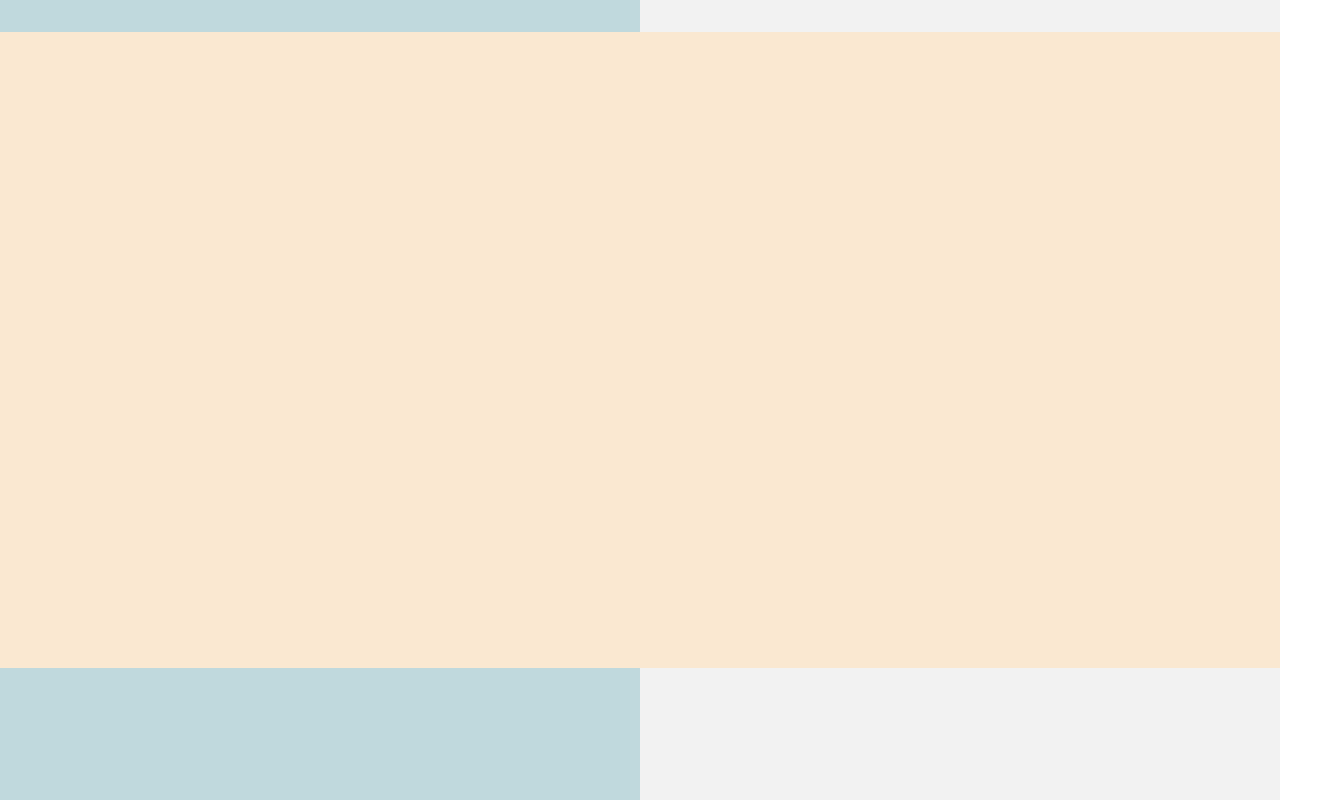
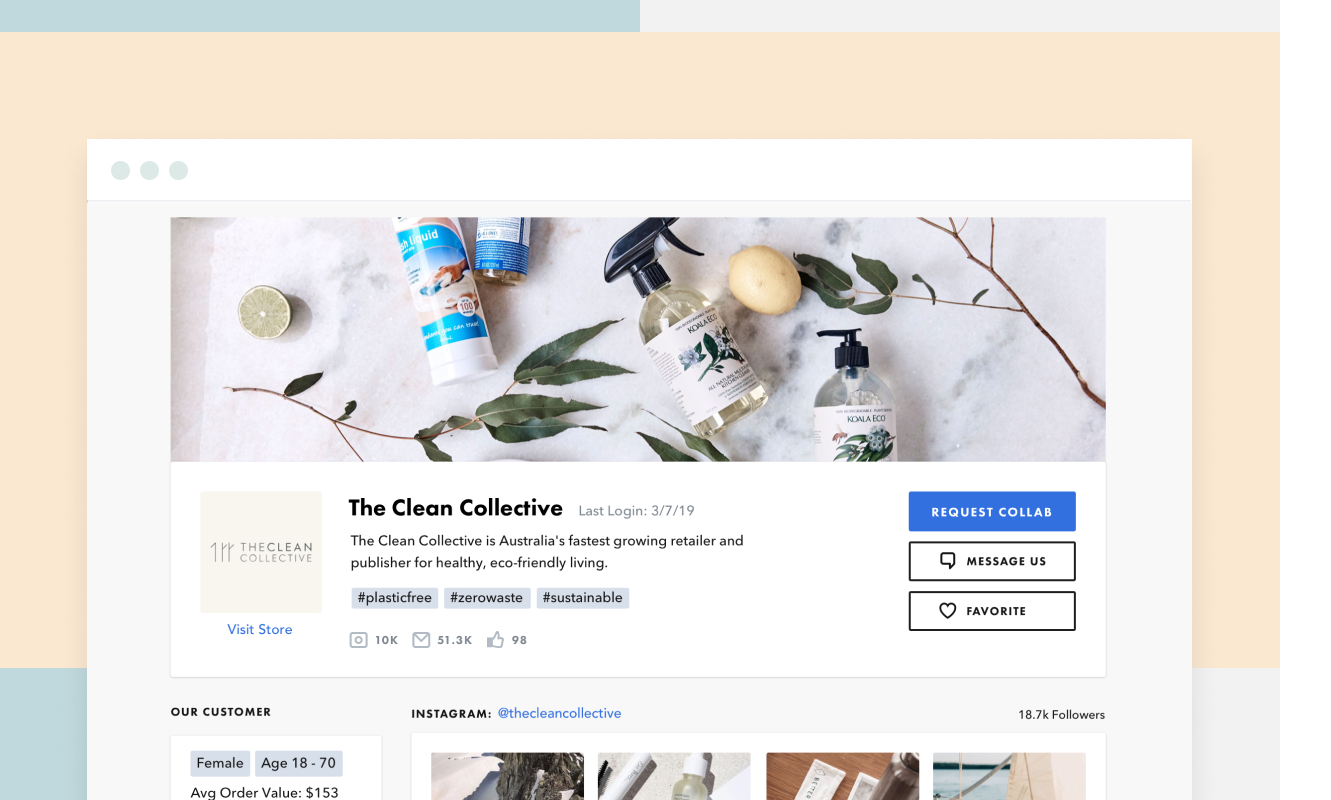
Before and after one commit to lgroetzi/lgroetzi.github.io, a Next.js app: page /collabs in a window 1280 px wide. Shown: the part 2260-3060 px from the top of the page, 1331 px wide, since content can reach past the window. Built offline with nearby package versions, Linux system fonts and the light colour scheme.

Commit message:
Finish glamourshot image height and another img link

```diff
--- a/global.css
+++ b/global.css
@@ -49,6 +49,7 @@
 .project-glamourshot img {
     display: block;
     margin-top: 95px;
+    height: 528px;
 }
 
 .project-feat {
--- a/pages/collabs.js
+++ b/pages/collabs.js
@@ -33,7 +33,7 @@
         </div>
       </Details>
 
-      <Feat src="/img/Collabs-4.png" />
+      <Feat img="/img/Collabs-4.png" />
 
       <Details>
         <div>
```
